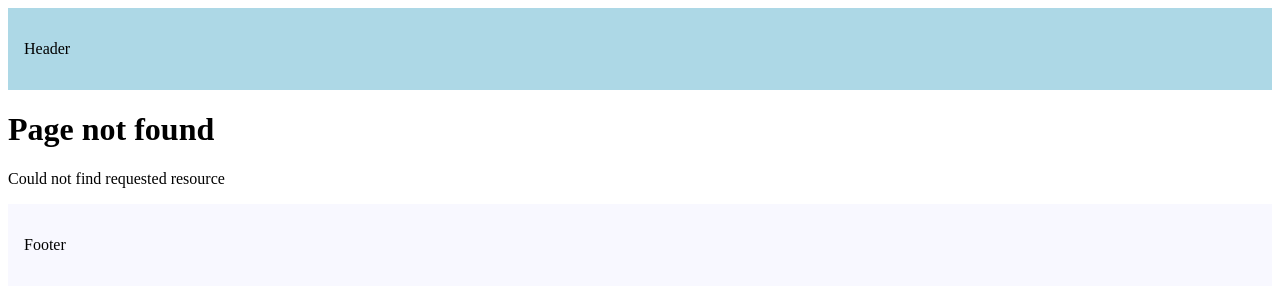
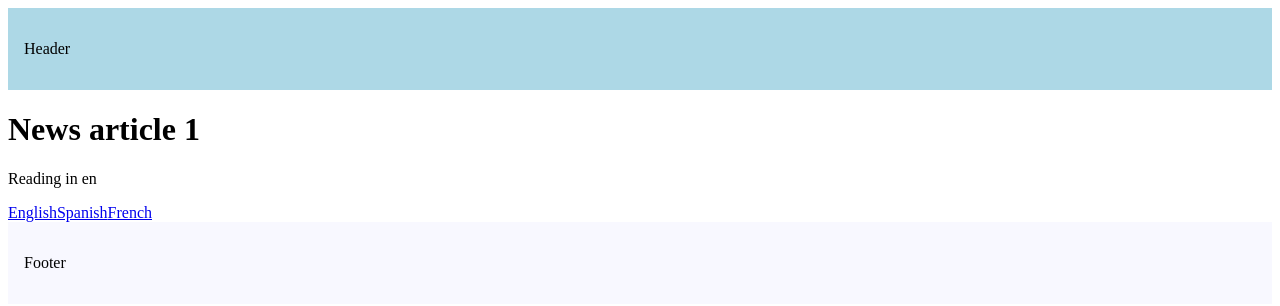
Before and after one commit to EngrMunir/nextjs_revise, a Next.js app: page /articles/1 in a window 1280 px wide. Before the commit this address had no page. Shown: the top 306 px of the page. Built offline with nearby package versions, Linux system fonts and the light colour scheme.

Commit message:
params and searchparams added

```diff
--- /dev/null
+++ b/src/app/(auth)/styles.css
@@ -0,0 +1,3 @@
+@tailwind base;
+@tailwind components;
+@tailwind utilities;
--- /dev/null
+++ b/src/app/(marketing)/page.tsx
@@ -0,0 +1,3 @@
+export default function Home(){
+    return <h1>Welcome home</h1>
+}
--- /dev/null
+++ b/src/app/articles/[articleId]/page.tsx
@@ -0,0 +1,24 @@
+import Link from "next/link";
+import { use } from "react";
+
+
+export default function NewArticle({params, searchParams}:{
+    params: Promise<{articleId: string}>;
+    searchParams:Promise<{lang?:"en"|"es"|"fr"}>;
+}){
+    const { articleId } =  use(params);
+    const { lang = "en"} = use(searchParams);
+
+    return (
+        <div>
+            <h1>News article {articleId}</h1>
+            <p>Reading in {lang}</p>
+
+            <div>
+                <Link href={`/articles/${articleId}?lang=en`}>English</Link>
+                <Link href={`/articles/${articleId}?lang=es`}>Spanish</Link>
+                <Link href={`/articles/${articleId}?lang=fr`}>French</Link>
+            </div>
+        </div>
+    )
+}
--- a/src/app/not-found.tsx
+++ /dev/null
@@ -1,12 +0,0 @@
-import React from 'react';
-
-const NotFound = () => {
-    return (
-        <div>
-            <h1>Page not found</h1>
-            <p>Could not find requested resource</p>
-        </div>
-    );
-};
-
-export default NotFound;
--- a/src/app/products/[productId]/layout.tsx
+++ b/src/app/products/[productId]/layout.tsx
@@ -1,4 +1,3 @@
-import React from 'react';
 
 const ProductDetailsLayout = ({children}:{children:React.ReactNode;}) => {
     return (
```
Also changed, not shown: src/app/(auth)/layout.tsx (added, +36 -0 lines), src/app/(marketing)/layout.tsx (added, +24 -0 lines), src/app/page.tsx (+15 -3 lines).
